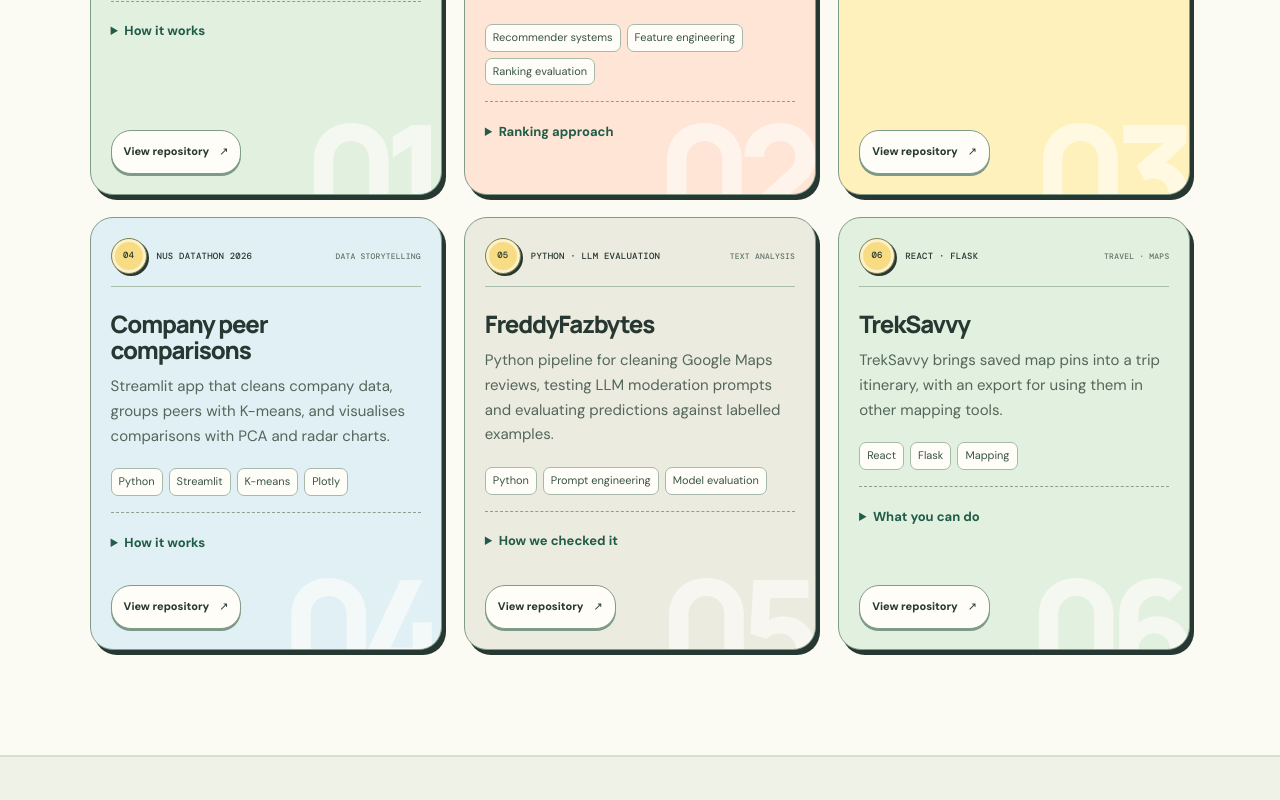
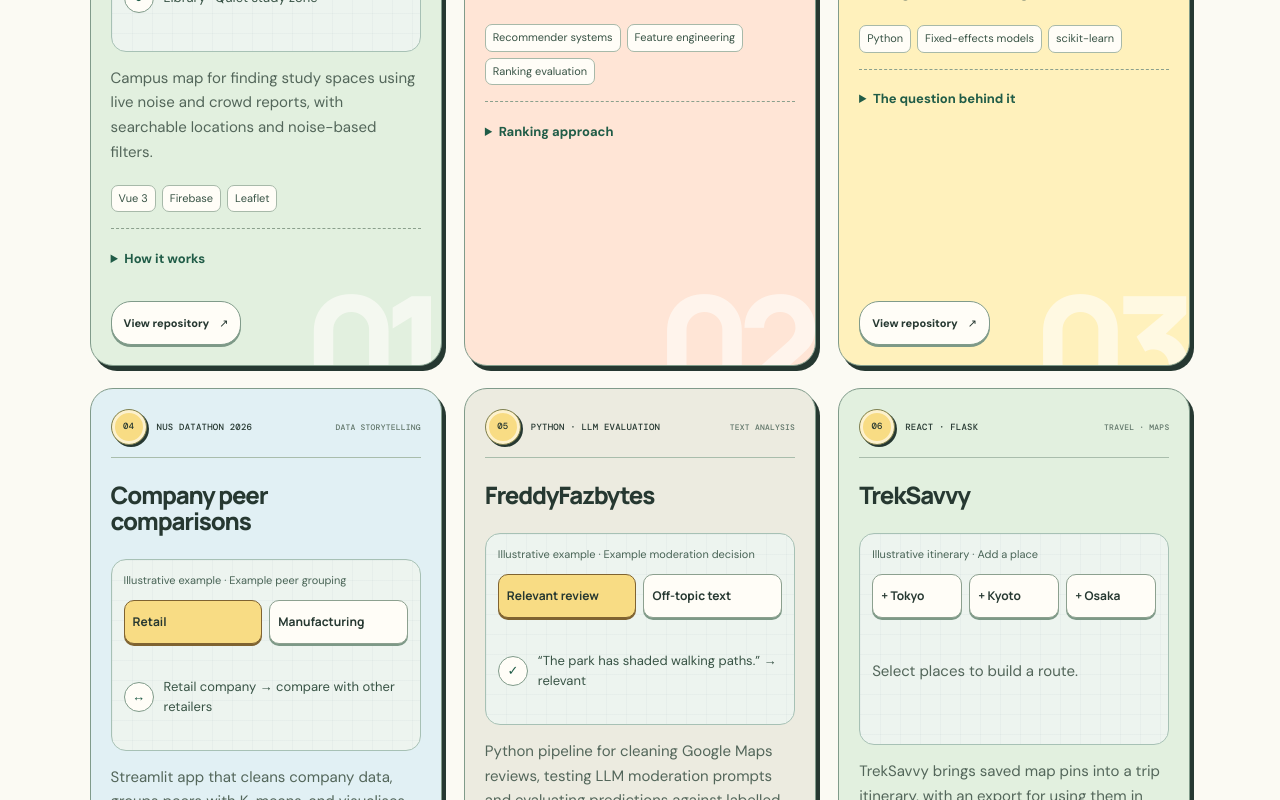
Before and after one commit to assistacat/assistacat.github.io, a React (Vite) app: page / in a window 1280 px wide. Shown: the part 2620-3420 px from the top of the page. Built offline with nearby package versions, Linux system fonts and the light colour scheme.

Commit message:
Add illustrative interactive examples to project cards

```diff
--- a/src/App.tsx
+++ b/src/App.tsx
@@ -169,6 +169,62 @@ function RankingDemo() {
   </div>;
 }
 
+
+function ProjectDemo({ id }: { id: string }) {
+  const [choice, setChoice] = useState(0);
+  const [pins, setPins] = useState<string[]>([]);
+  const examples: Record<string, { label: string; options: string[]; results: string[] }> = {
+    '01': {
+      label: 'Example noise filter',
+      options: ['Quiet', 'Some conversation', 'Busy'],
+      results: ['Library · Quiet study zone', 'Study lounge · Some conversation', 'Café · Busy social space'],
+    },
+    '03': {
+      label: 'Example preference comparison',
+      options: ['Survey answer', 'Observed choice'],
+      results: ['Says they value: intelligence', 'Chooses to meet again: compare with survey answer'],
+    },
+    '04': {
+      label: 'Example peer grouping',
+      options: ['Retail', 'Manufacturing'],
+      results: ['Retail company → compare with other retailers', 'Manufacturer → compare with other manufacturers'],
+    },
+    '05': {
+      label: 'Example moderation decision',
+      options: ['Relevant review', 'Off-topic text'],
+      results: ['“The park has shaded walking paths.” → relevant', '“Follow my account for offers.” → flag for review'],
+    },
+  };
+  if (id === '06') {
+    const destinations = ['Tokyo', 'Kyoto', 'Osaka'];
+    return <div className="project-mini-demo">
+      <p className="demo-caption">Illustrative itinerary · Add a place</p>
+      <div className="work-demo-controls">{destinations.map(name =>
+        <button type="button" key={name} aria-pressed={pins.includes(name)}
+          onClick={() => setPins(current => current.includes(name) ? current.filter(pin => pin !== name) : [...current, name])}>
+          {pins.includes(name) ? '✓ ' : '+ '}{name}
+        </button>)}</div>
+      <ol className="itinerary-route" aria-live="polite">
+        {pins.map(name => <li key={name}>{name}</li>)}
+      </ol>
+      {!pins.length && <p className="demo-result">Select places to build a route.</p>}
+    </div>;
+  }
+  const example = examples[id];
+  if (!example) return null;
+  return <div className="project-mini-demo">
+    <p className="demo-caption">Illustrative example · {example.label}</p>
+    <div className="work-demo-controls" role="group" aria-label={example.label}>
+      {example.options.map((option, index) => <button type="button" key={option}
+        aria-pressed={choice === index} onClick={() => setChoice(index)}>{option}</button>)}
+    </div>
+    <div className="demo-result" aria-live="polite">
+      <span className="demo-result-symbol" aria-hidden="true">{id === '01' ? '●' : id === '04' ? '↔' : id === '05' ? (choice === 0 ? '✓' : '!') : '⇄'}</span>
+      <span>{example.results[choice]}</span>
+    </div>
+  </div>;
+}
+
 function Medal({ children }: { children: string }) {
   return <span className="medal" aria-hidden="true"><span>{children}</span></span>;
 }
@@ -223,7 +279,7 @@ export default function Home() {
         <div className="project-grid">{projects.map((project) => <article className={`project-card ${project.color}`} key={project.no}>
           <div className="project-head"><Medal>{project.no}</Medal><span>{project.type}</span><span className="project-tag">{project.tag}</span></div>
           {project.no === '01' && <figure className="project-image"><img src="/studyspot.png" alt="StudySpot campus map with marked study locations and a search panel" loading="lazy" /><figcaption>The campus map our team built.</figcaption></figure>}
-          <h3>{project.title}</h3>{project.no === '02' && <RankingDemo />}<p>{project.body}</p><ul className="project-skills" aria-label="Technical skills">{projectSkills[project.no].map(skill => <li key={skill}>{skill}</li>)}</ul><details className="entry-note"><summary>{projectNotes[project.no][0]}</summary><p>{projectNotes[project.no][1]}</p></details>{project.href && <a href={project.href} target="_blank" rel="noreferrer" aria-label={`View repository for ${project.title}`}>View repository <span aria-hidden="true">↗</span></a>}<span className="project-number" aria-hidden="true">{project.no}</span>
+          <h3>{project.title}</h3>{project.no === '02' ? <RankingDemo /> : <ProjectDemo id={project.no} />}<p>{project.body}</p><ul className="project-skills" aria-label="Technical skills">{projectSkills[project.no].map(skill => <li key={skill}>{skill}</li>)}</ul><details className="entry-note"><summary>{projectNotes[project.no][0]}</summary><p>{projectNotes[project.no][1]}</p></details>{project.href && <a href={project.href} target="_blank" rel="noreferrer" aria-label={`View repository for ${project.title}`}>View repository <span aria-hidden="true">↗</span></a>}<span className="project-number" aria-hidden="true">{project.no}</span>
         </article>)}</div>
       </section>
 
--- a/src/styles.css
+++ b/src/styles.css
@@ -733,3 +733,24 @@
 
 .project-skills { display: flex; gap: 6px; flex-wrap: wrap; list-style: none; padding: 0; margin: 0 0 16px; position: relative; z-index: 1; }
 .project-skills li { border: 1px solid #a7b9a9; border-radius: 7px; padding: 4px 7px; background: #fffdf7; color: #385345; font-size: 11px; }
+
+.project-mini-demo {
+  width: 100%;
+  margin: 14px 0;
+  padding: 12px;
+  background-color: #edf4ef;
+  background-image: linear-gradient(#446c740a 1px, transparent 1px), linear-gradient(90deg, #446c740a 1px, transparent 1px);
+  background-size: 20px 20px;
+  border: 1px solid #a7c1b5;
+  border-radius: 15px;
+  position: relative;
+  z-index: 1;
+}
+.project-mini-demo .demo-caption { margin: 0 0 10px; font-size: 11px; color: #496456; }
+.project-mini-demo .work-demo-controls { grid-template-columns: repeat(auto-fit, minmax(76px, 1fr)); }
+.project-mini-demo .work-demo-controls button { min-height: 44px; justify-content: center; }
+.demo-result { display: flex; align-items: center; gap: 10px; min-height: 82px; margin: 12px 0 0; font-size: 13px; line-height: 1.5; color: #385345; }
+.demo-result-symbol { display: grid; place-items: center; flex: none; width: 30px; height: 30px; border-radius: 50%; border: 1px solid #809b8a; background: #fffdf7; color: #205c47; font-weight: 800; }
+.itinerary-route { list-style: none; padding: 0; margin: 12px 0 0; display: flex; flex-wrap: wrap; gap: 6px; }
+.itinerary-route li { padding: 6px 9px; background: #fff2c3; border: 1px solid #b29449; border-radius: 8px; font-size: 12px; }
+.itinerary-route li + li::before { content: '→ '; }
```
